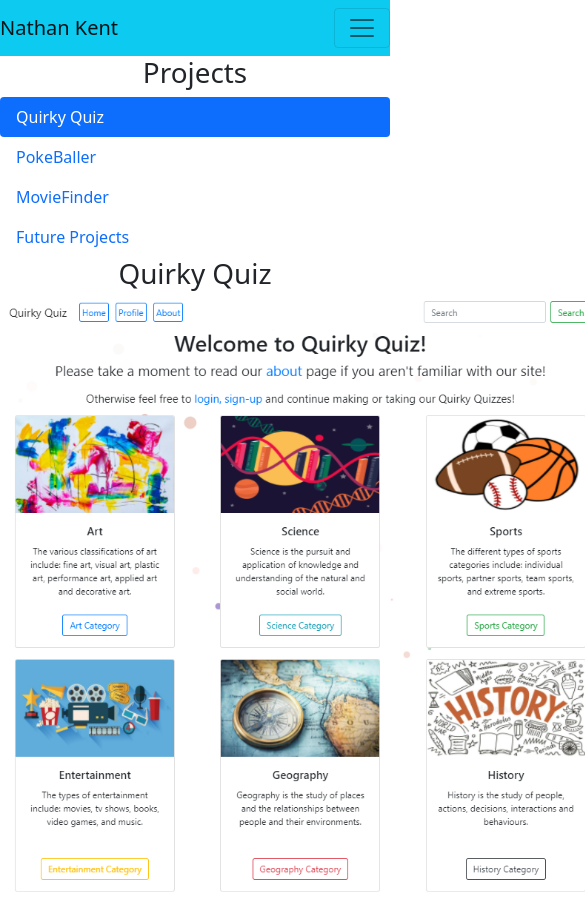
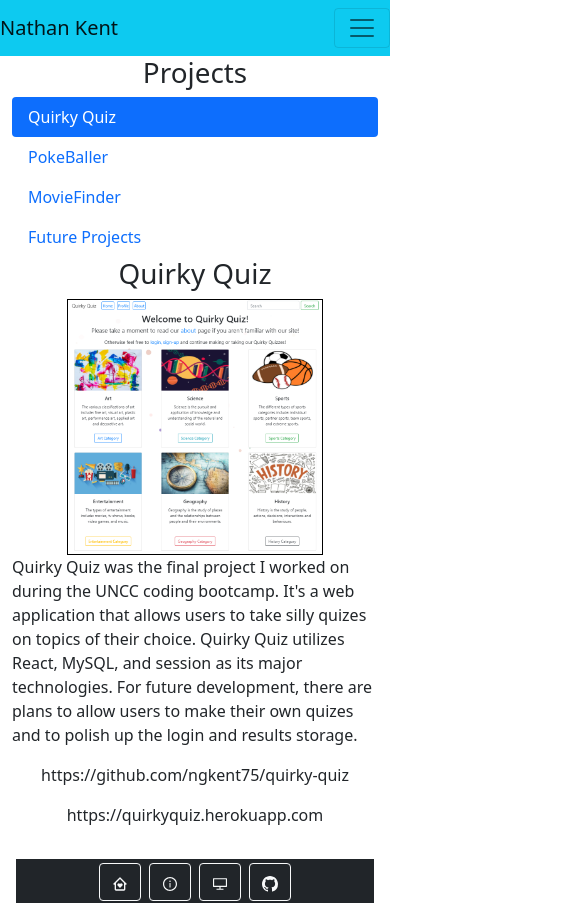
Before and after one commit to ngkent75/nathan-kent-portfolio, a React (Create React App) app in the folder client/: page /projects in a window 390 px wide. Shown: the top 903 px of the page, 585 px wide, since content can reach past the window. Built offline with nearby package versions, Linux system fonts and the light colour scheme.

Commit message:
fixed responsiveness issues with projects page

```diff
--- a/client/src/components/ProjectCard/index.css
+++ b/client/src/components/ProjectCard/index.css
@@ -1,3 +1,9 @@
+/* @media screen and (max-width: 992px) {
+  img {
+    max-width
+  }
+} */
+
 img {
-  max-width: 100%;
+  max-width: 70%;
 }
--- a/client/src/components/ProjectCard/index.js
+++ b/client/src/components/ProjectCard/index.js
@@ -1,10 +1,11 @@
 import React from 'react';
+import './index.css';
 
 const ProjectCard = (props) => {
   return (
     <div align="center">
       <h1>{props.title}</h1>
-      <img src={props.screenshot} alt="Project Screenshot" width="600" />
+      <img src={props.screenshot} alt="Project Screenshot" width="500" style={{ border: '1px solid black' }} />
       <div align="start">
         <p>{props.summary}</p>
       </div>
--- a/client/src/pages/About/index.js
+++ b/client/src/pages/About/index.js
@@ -11,7 +11,7 @@ function About() {
       </h1>
 
       <div>
-        Hi, my name is Nathan! I am a fresh full-stack web developer who recently graduated from the UNCC coding bootcamp with and A. Outside of coding, I enjoy coaching Pop Warner football, PC building, and playing video games. I really enjoy learning new things, which is part of the reason why I started coding. There's no limit to what you can learn!
+        Hi, my name is Nathan! I am a fresh full-stack web developer who recently graduated from the UNCC coding bootcamp with an A. Outside of coding, I enjoy coaching Pop Warner football, PC building, and playing video games. I really enjoy learning new things, which is part of the reason why I started coding. There's no limit to what you can learn!
       </div>
 
       <a href="https://drive.google.com/file/d/1GgFXAZCGroPbxsTKXRKMDh7Xn0fU8wgu/view?usp=sharing" target="_blank" rel="noreferrer">Resume</a>
--- a/client/src/pages/Projects/index.js
+++ b/client/src/pages/Projects/index.js
@@ -11,7 +11,7 @@ function Projects() {
       <h1 align="center">Projects</h1>
 
       <Tab.Container id="left-tabs-example" defaultActiveKey="first">
-        <Row>
+        <Row  style={{ margin: 0 }}>
           <Col sm={3}>
             <Nav variant="pills" className="flex-column">
               <Nav.Item>
```
